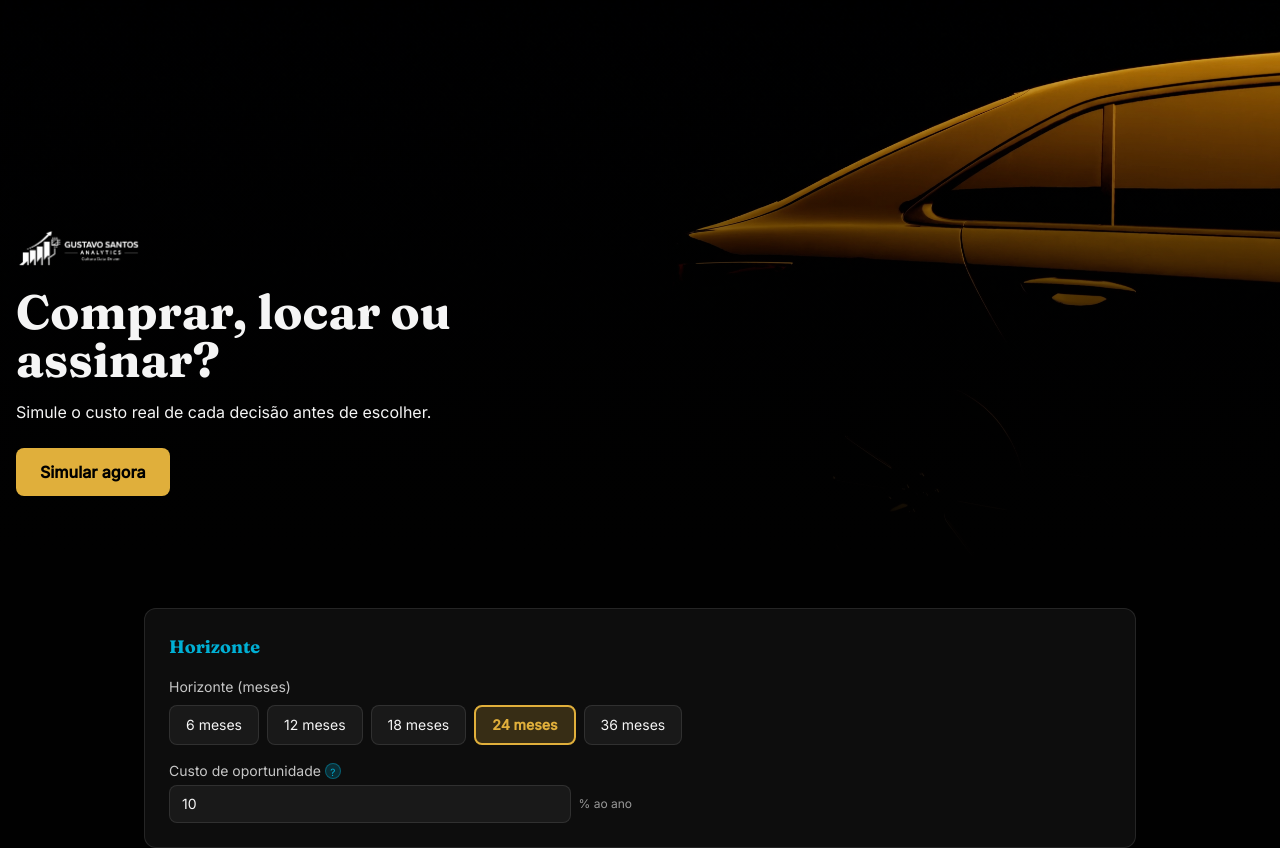
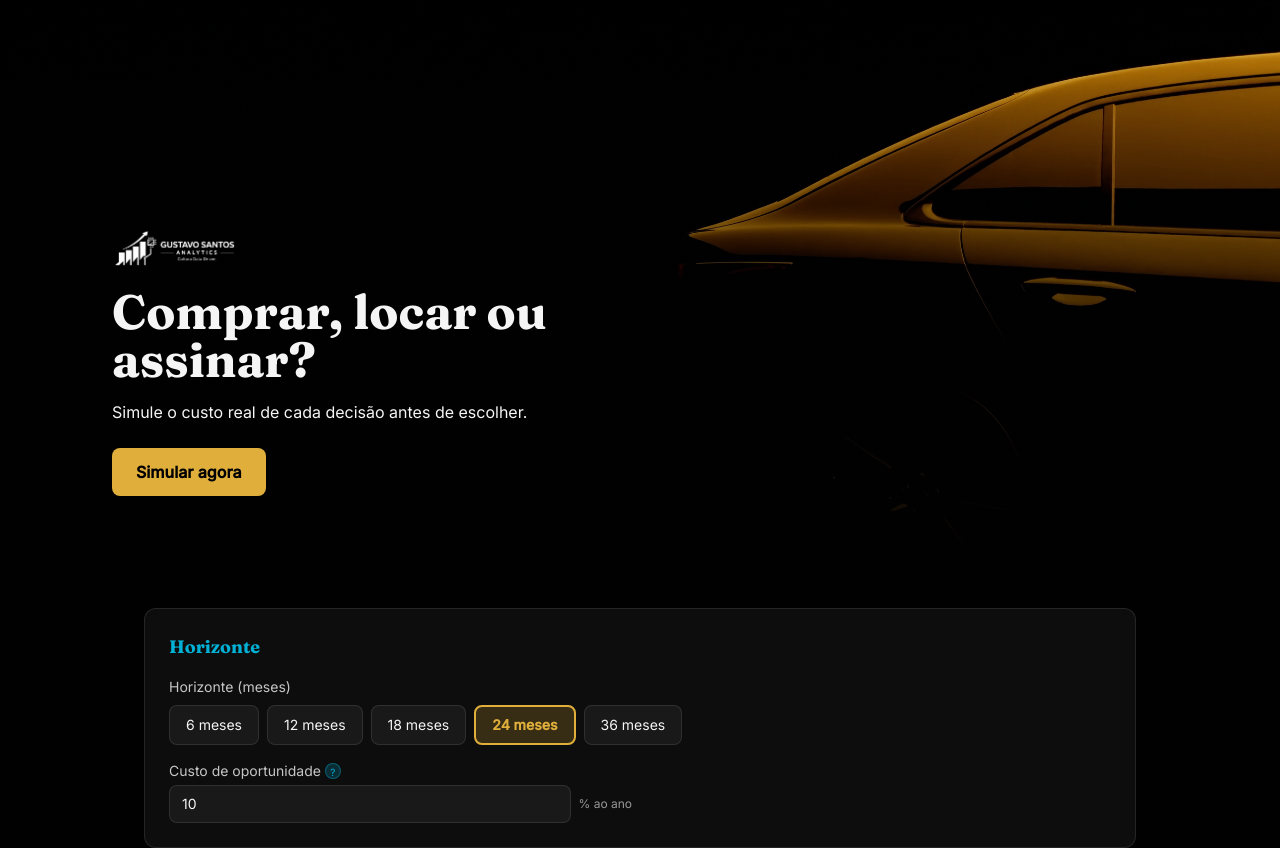
Before and after one commit to gustavoecivil/alugaroucomprar, a React (Vite) app: page / in a window 1280 px wide. Shown: the top 848 px of the page. Built offline with nearby package versions, Linux system fonts and the light colour scheme.

Commit message:
fix: reposiciona hero e remove setinhas dos campos numericos

```diff
--- a/src/components/Hero.tsx
+++ b/src/components/Hero.tsx
@@ -13,7 +13,7 @@ export default function Hero() {
         style={{ background: 'linear-gradient(to bottom, transparent, var(--background))' }}
       />
 
-      <div className="relative flex w-full max-w-5xl flex-col items-start gap-4 text-left md:w-2/3 lg:w-1/2">
+      <div className="relative flex w-full max-w-5xl flex-col items-start gap-4 pl-12 text-left md:w-2/3 md:pl-24 lg:w-1/2">
         <img src="/branding/logo-branca.png" alt="GSA" className="h-auto w-32" />
 
         <h1 className="text-4xl font-bold sm:text-5xl" style={{ color: 'var(--foreground)' }}>
--- a/src/index.css
+++ b/src/index.css
@@ -23,3 +23,12 @@ h2,
 h3 {
   font-family: var(--font-display);
 }
+
+input[type="number"]::-webkit-outer-spin-button,
+input[type="number"]::-webkit-inner-spin-button {
+  -webkit-appearance: none;
+  margin: 0;
+}
+input[type="number"] {
+  -moz-appearance: textfield;
+}
```
